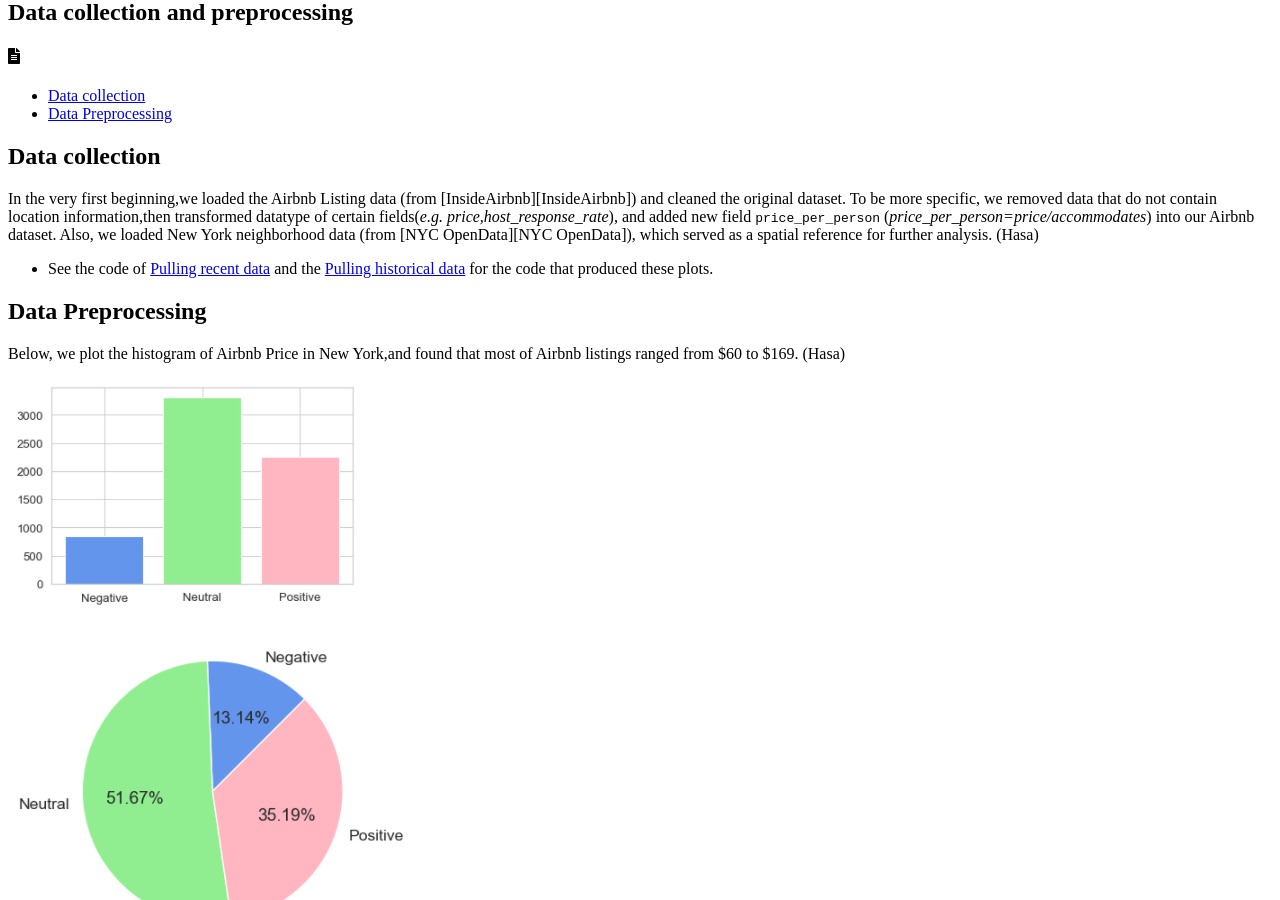
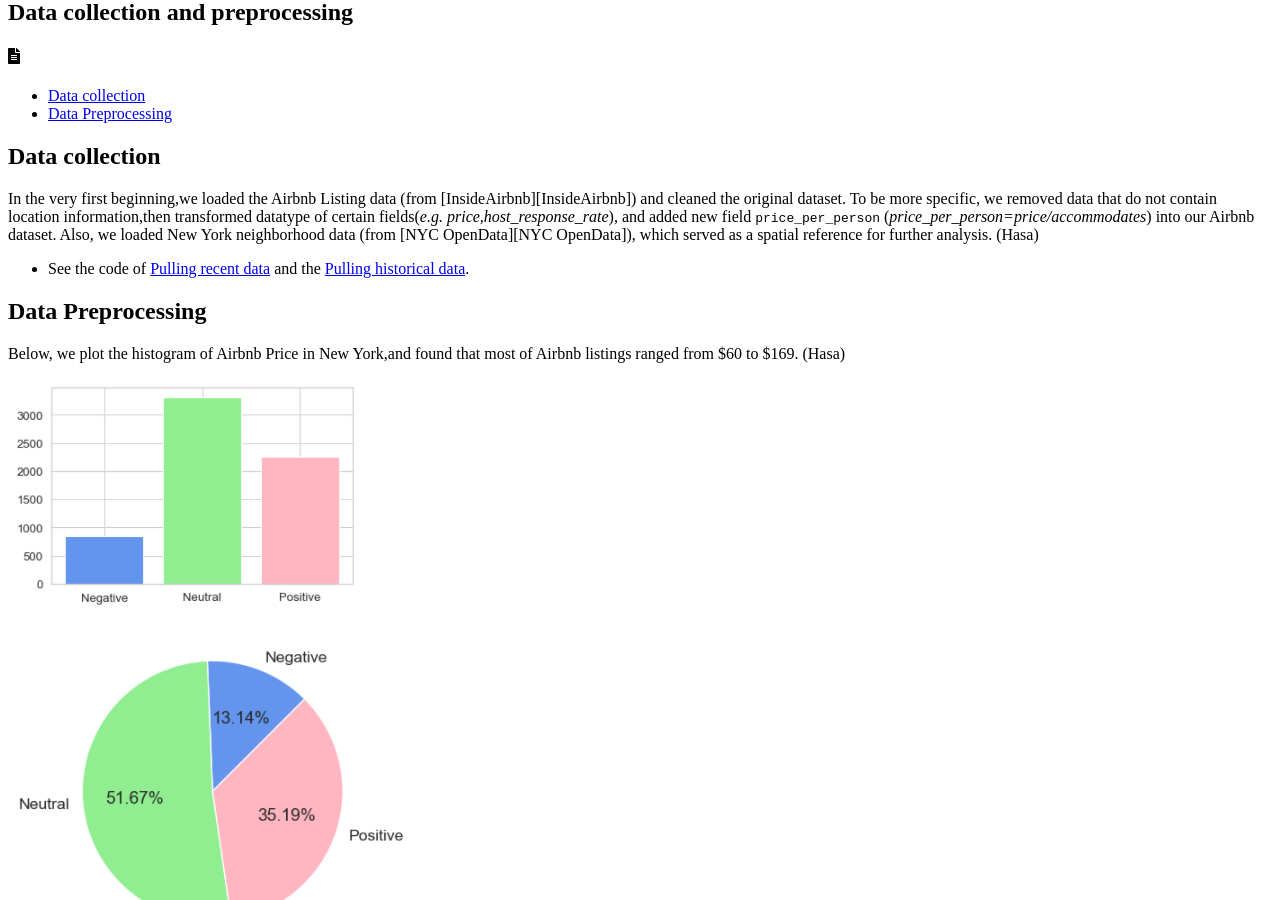
Before and after one commit to Anran0716/550final-proj, a Jekyll site: the page built from _posts/2021-12-15-Exploratory Analysis of Twitter Data.md, in a window 1280 px wide and 900 px high, scrolled down 372 px. Built offline with Jekyll 4.4.1, drawn with Linux system fonts in a browser that asks for light colours; cached includes are drawn as plain includes; nearby versions of some CDN libraries.

Commit message:
Update 2021-12-15-Exploratory Analysis of Twitter Data.md

```diff
--- a/_posts/2021-12-15-Exploratory Analysis of Twitter Data.md
+++ b/_posts/2021-12-15-Exploratory Analysis of Twitter Data.md
@@ -11,7 +11,7 @@
 ## Data collection
 In the very first beginning,we loaded the Airbnb Listing data (from [InsideAirbnb][InsideAirbnb]) and cleaned the original dataset. To be more specific, we removed data that do not contain location information,then transformed datatype of certain fields(*e.g. price,host_response_rate*), and added new field `price_per_person` (*price_per_person=price/accommodates*) into our Airbnb dataset. Also, we loaded New York neighborhood data (from [NYC OpenData][NYC OpenData]), which served as a spatial reference for further analysis. (Hasa)
 
-- See the code of [Pulling recent data](https://github.com/Anran0716/550final-proj/blob/main/code/Pull%20recent%20data.ipynb) and the [Pulling historical data](https://github.com/Anran0716/550final-proj/blob/main/code/Pull%20historical%20data.ipynb) for the code that produced these plots.
+- See the code of [Pulling recent data](https://github.com/Anran0716/550final-proj/blob/main/code/Pull%20recent%20data.ipynb) and the [Pulling historical data](https://github.com/Anran0716/550final-proj/blob/main/code/Pull%20historical%20data.ipynb).
 
 
 ## Data Preprocessing
```
